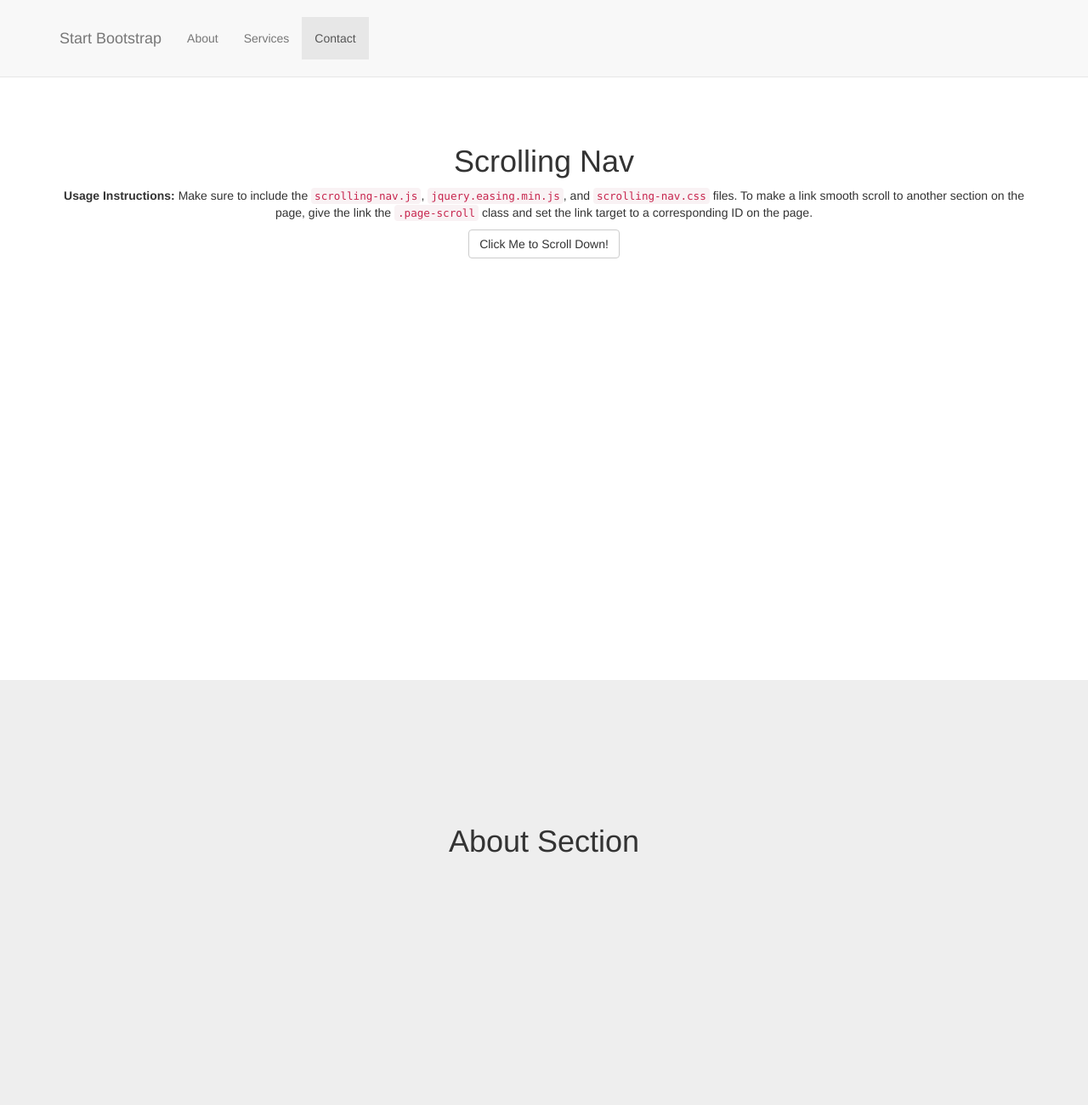
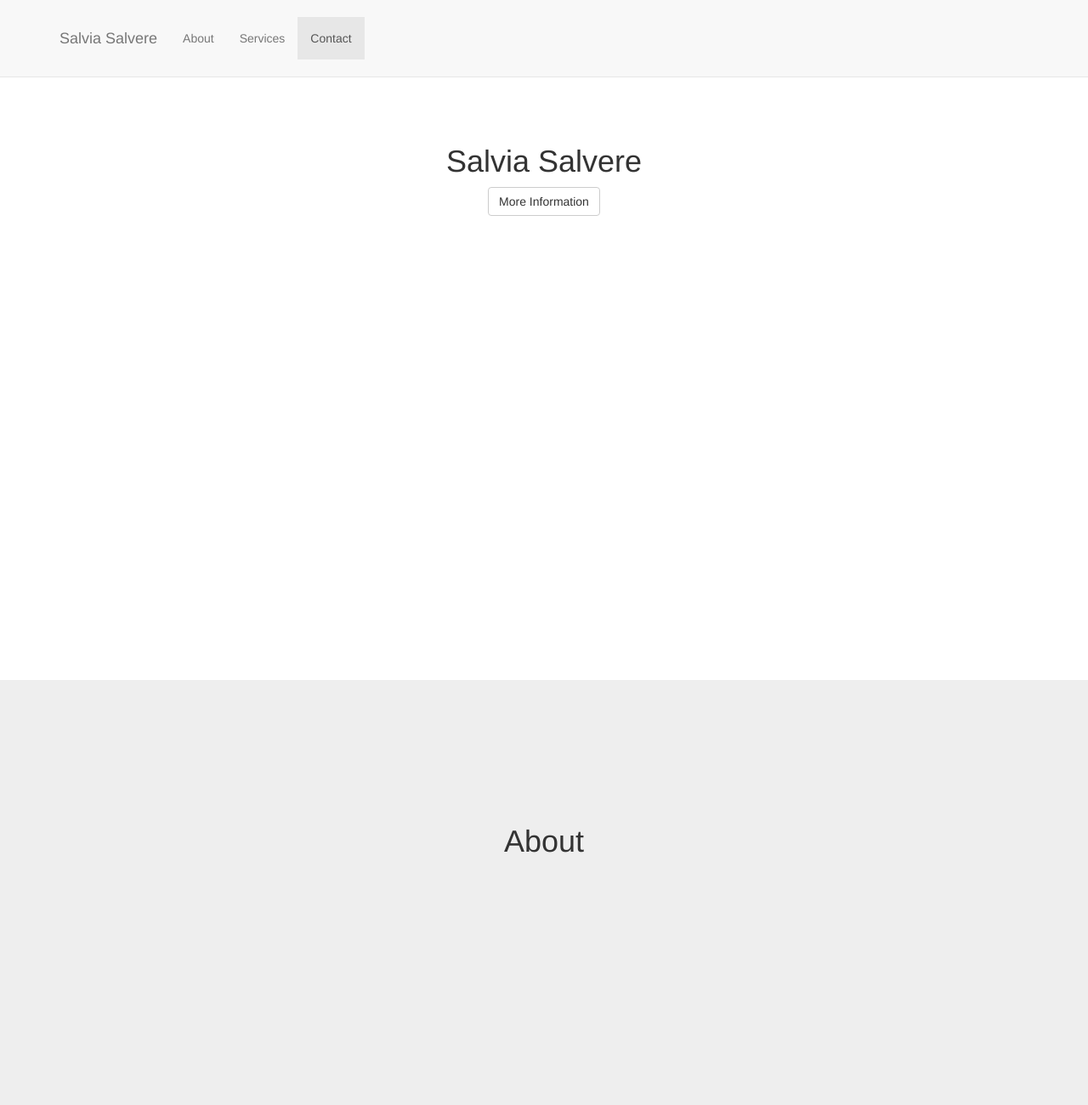
Before and after one commit to xylafur/SalviaSalvereSite, a website: page index.html in a window 1280 px wide. Shown: the top 1300 px of the page at 85% size. Drawn offline with Linux system fonts and the light colour scheme.

Commit message:
updated bootstrap a bit

```diff
--- a/index.html
+++ b/index.html
@@ -6,10 +6,10 @@
     <meta charset="utf-8">
     <meta http-equiv="X-UA-Compatible" content="IE=edge">
     <meta name="viewport" content="width=device-width, initial-scale=1">
-    <meta name="description" content="">
-    <meta name="author" content="">
+    <meta name="The website for Salvia Salvere" content="">
+    <meta name="Kesley Richardson" content="">
 
-    <title>Scrolling Nav - Start Bootstrap Template</title>
+    <title>Salvia Salvere</title>
 
     <!-- Bootstrap Core CSS -->
     <link href="css/bootstrap.min.css" rel="stylesheet">
@@ -40,7 +40,8 @@
                     <span class="icon-bar"></span>
                     <span class="icon-bar"></span>
                 </button>
-                <a class="navbar-brand page-scroll" href="#page-top">Start Bootstrap</a>
+                <a class="navbar-brand page-scroll" href="#page-top">Salvia
+                Salvere</a>
             </div>
 
             <!-- Collect the nav links, forms, and other content for toggling -->
@@ -71,9 +72,10 @@
         <div class="container">
             <div class="row">
                 <div class="col-lg-12">
-                    <h1>Scrolling Nav</h1>
-                    <p><strong>Usage Instructions:</strong> Make sure to include the <code>scrolling-nav.js</code>, <code>jquery.easing.min.js</code>, and <code>scrolling-nav.css</code> files. To make a link smooth scroll to another section on the page, give the link the <code>.page-scroll</code> class and set the link target to a corresponding ID on the page.</p>
-                    <a class="btn btn-default page-scroll" href="#about">Click Me to Scroll Down!</a>
+                    <h1>Salvia Salvere</h1>
+                    <p></p>
+                    <a class="btn btn-default page-scroll" href="#about">More
+                    Information</a>
                 </div>
             </div>
         </div>
@@ -84,7 +86,7 @@
         <div class="container">
             <div class="row">
                 <div class="col-lg-12">
-                    <h1>About Section</h1>
+                    <h1>About</h1>
                 </div>
             </div>
         </div>
@@ -95,7 +97,7 @@
         <div class="container">
             <div class="row">
                 <div class="col-lg-12">
-                    <h1>Services Section</h1>
+                    <h1>Music</h1>
                 </div>
             </div>
         </div>
@@ -106,7 +108,7 @@
         <div class="container">
             <div class="row">
                 <div class="col-lg-12">
-                    <h1>Contact Section</h1>
+                    <h1>Contact</h1>
                 </div>
             </div>
         </div>
```
Also changed, not shown: 1 other file.
